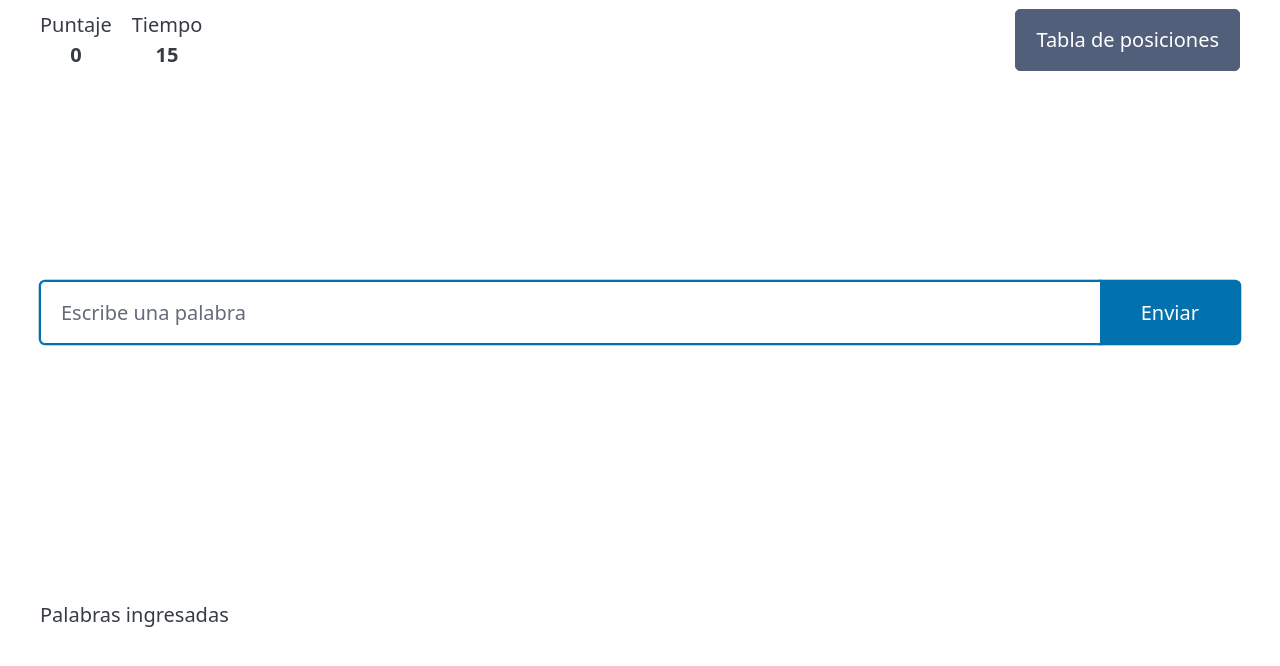
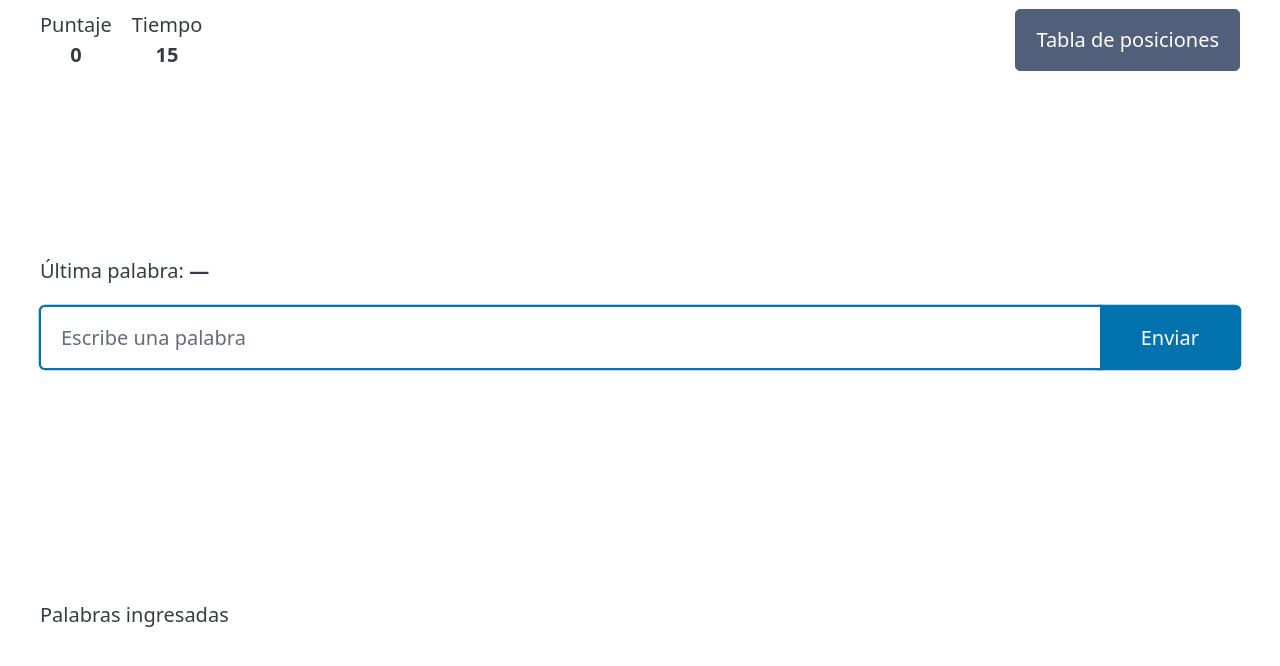
Before and after one commit to leotroche/unq-ui-leonardo-troche-trabajo-final, a React (Vite) app: page / in a window 1280 px wide. Shown: the top 666 px of the page. Built offline with nearby package versions, Linux system fonts and the light colour scheme.

Commit message:
refactor: WordForm styles

```diff
--- a/src/components/WordForm.tsx
+++ b/src/components/WordForm.tsx
@@ -31,8 +31,10 @@ export function WordForm({
   const isDisabled = disabled || isLoading
 
   return (
-    <form onSubmit={onSubmit}>
-      {lastWord && <p>Última palabra: {lastWord}</p>}
+    <form onSubmit={onSubmit} className="word-form">
+      <p>
+        Última palabra: <strong>{lastWord ?? '—'}</strong>
+      </p>
 
       <fieldset role="group">
         <input
@@ -56,7 +58,7 @@ export function WordForm({
         </button>
       </fieldset>
 
-      <small id="word-helper" style={{ minHeight: '1.5rem' }}>
+      <small id="word-helper" className="word-helper">
         {error ? errorMessages[error] : null}
       </small>
     </form>
--- a/src/index.css
+++ b/src/index.css
@@ -6,41 +6,13 @@ body {
   overflow: hidden;
 }
 
+button[type='button'] {
+  margin: 0;
+}
+
 :root {
   --color-success: #4caf50;
   --color-error: #f44336;
-}
-
-/* ------------------------------------------------------------
- * Global styles
- * ------------------------------------------------------------ */
-
-button[type='button'] {
-  cursor: pointer;
-  margin: 0;
-
-  &:disabled {
-    cursor: not-allowed;
-  }
-}
-
-input[type='text'][aria-invalid='true'] {
-  animation: shake 300ms ease-in-out;
-}
-
-@keyframes shake {
-  0%,
-  100% {
-    transform: translate3d(0, 0, 0);
-  }
-  20%,
-  60% {
-    transform: translate3d(-6px, 0, 0);
-  }
-  40%,
-  80% {
-    transform: translate3d(6px, 0, 0);
-  }
 }
 
 /* ------------------------------------------------------------
@@ -135,3 +107,31 @@ input[type='text'][aria-invalid='true'] {
 .save-score-form label {
   margin: 0;
 }
+
+/* ------------------------------------------------------------
+ * WordForm.tsx
+ * ------------------------------------------------------------ */
+
+.word-form input[aria-invalid='true'] {
+  animation: shake 300ms ease-in-out;
+}
+
+@keyframes shake {
+  0%,
+  100% {
+    transform: translate3d(0, 0, 0);
+  }
+  20%,
+  60% {
+    transform: translate3d(-6px, 0, 0);
+  }
+  40%,
+  80% {
+    transform: translate3d(6px, 0, 0);
+  }
+}
+
+.word-form .word-helper {
+  min-height: 1.5rem;
+  color: var(--pico-form-element-invalid-active-border-color);
+}
```
